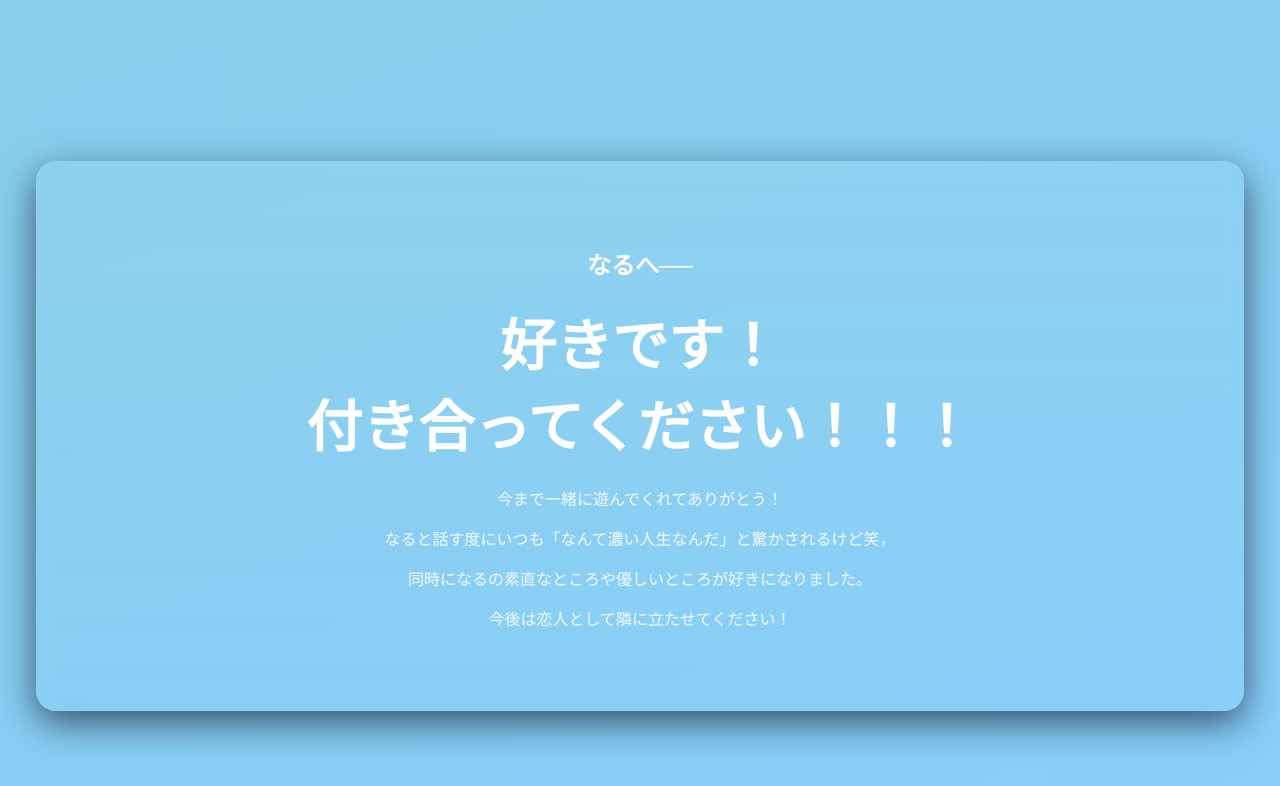
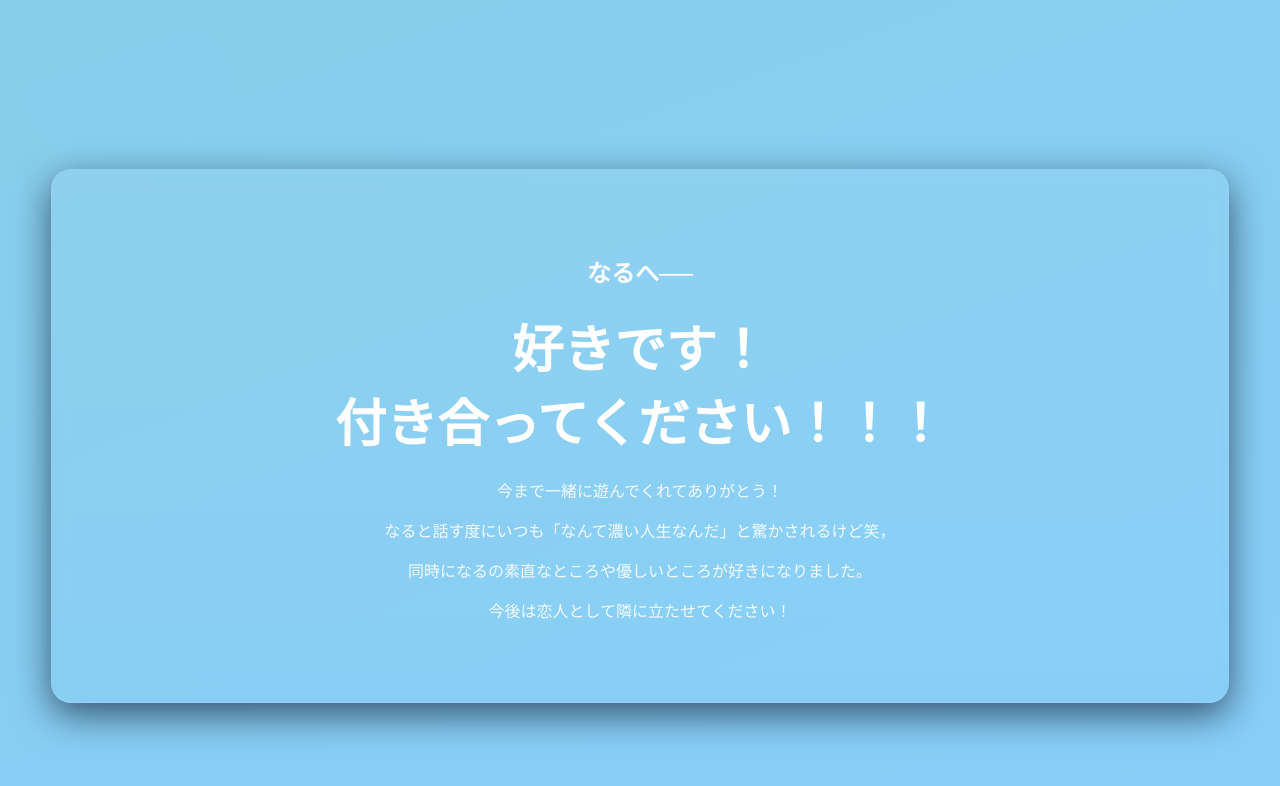
Before and after one commit to Litsu-1912/Litsu-1912.github.io, a plain HTML site: page index.html in a window 1280 px wide. Drawn offline with Linux system fonts and the light colour scheme.

Commit message:
Update index.html

```diff
--- a/index.html
+++ b/index.html
@@ -29,7 +29,7 @@
     position:relative;
     z-index:2;
   }
-  .card{max-width: 100vw;  /* 画面幅に合わせる */
+  .card{max-width: 92vw;  /* 画面幅に合わせる */
         width: 100%;
         background:linear-gradient(180deg,var(--glass),rgba(255,255,255,0.02));
         border-radius:20px;
@@ -38,7 +38,7 @@
         text-align:center;
         backdrop-filter:blur(8px);
         box-shadow:0 12px 36px rgba(2,6,23,.6);border:1px solid rgba(255,255,255,.06)}
-  h1{font-size:clamp(26px,5.8vw,56px);margin:.2em 0 .4em}
+  h1{font-size:clamp(26px,4vw,56px);margin:.2em 0 .4em}
   p{opacity:.9}
 
   /* ハート（要素を増やせば華やか） */
```
